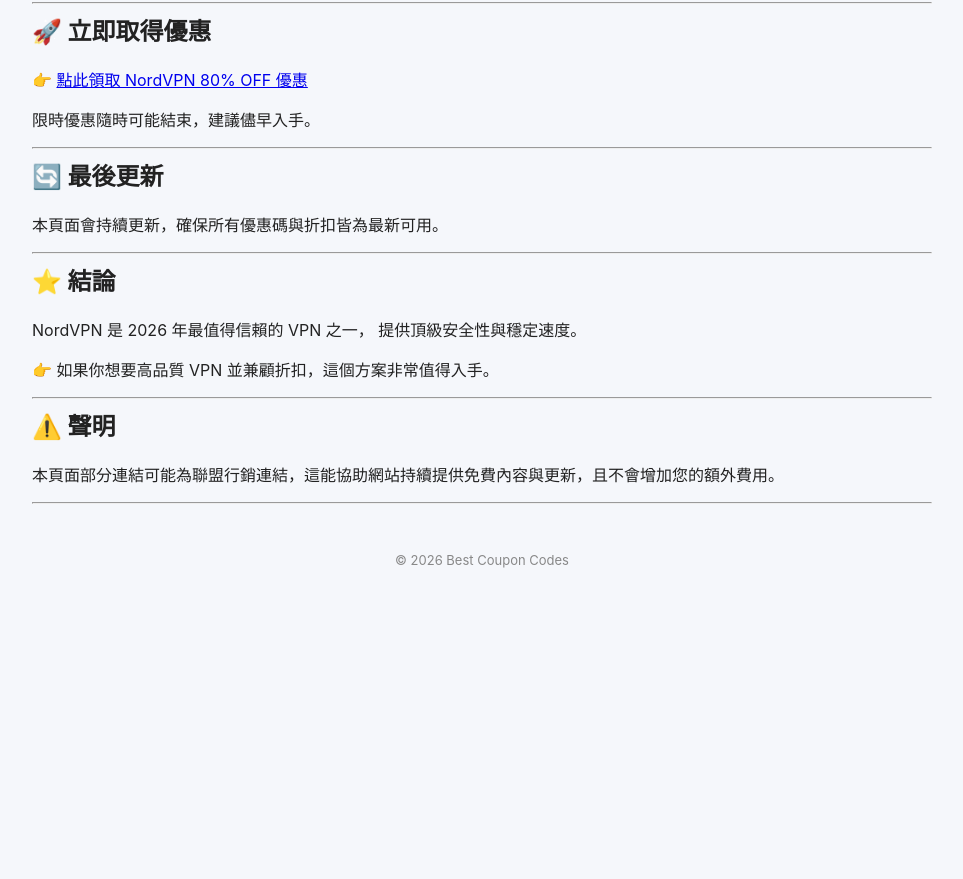
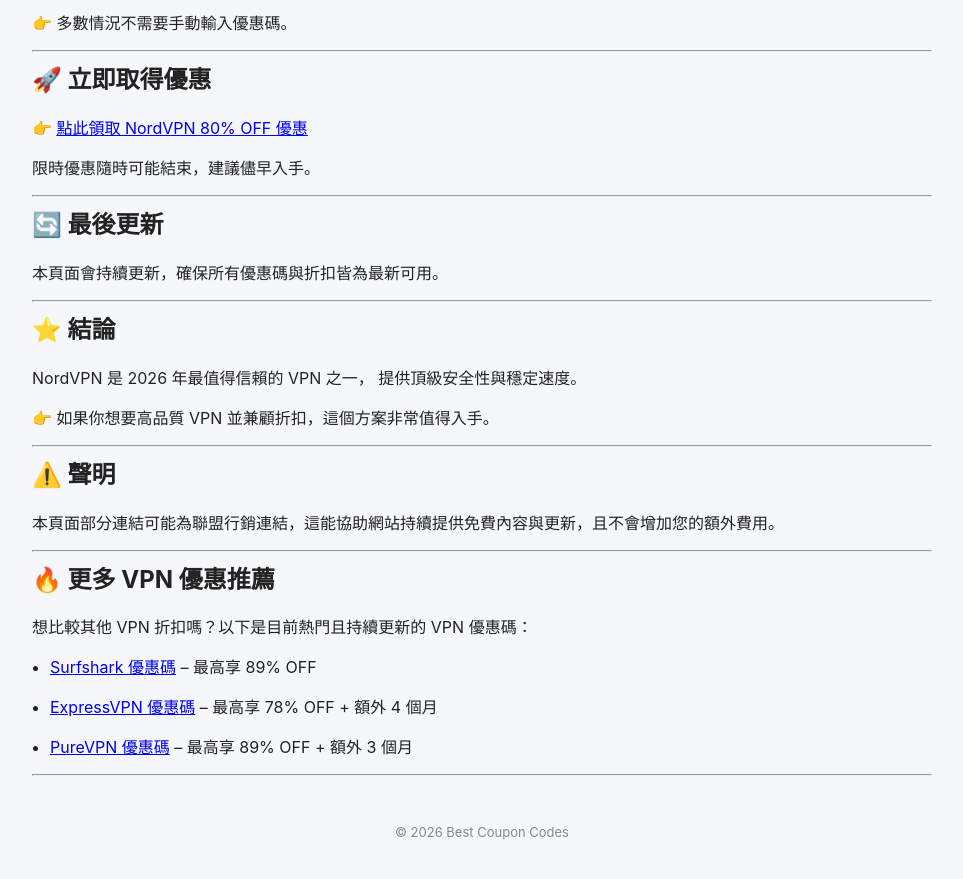
Before and after one commit to BestCouponCodes/best-coupon-codes, a Jekyll site: the page built from nordvpn-coupon-code-zh.md, in a window 1280 px wide and 900 px high, scrolled down 1862 px. Shown: the top 879 px of the window, without its empty margins (158-1121 px from the left). Built offline with Jekyll 4.4.1, drawn with Linux system fonts in a browser that asks for light colours; before the commit the page ends 2490 px from its top, so only the background shows below that; some of the changed text lies outside the part shown.

Commit message:
Update last modified date and add VPN discount section
Updated last modified date and added section for more VPN discounts.

```diff
--- a/nordvpn-coupon-code-zh.md
+++ b/nordvpn-coupon-code-zh.md
@@ -3,11 +3,13 @@ layout: default
 title: NordVPN 優惠碼 2026｜最高 80% 折扣 + 加送額外月份🔥
 description: "整理 2026 最新 NordVPN 優惠碼與折扣資訊，提供有效的 VPN 折扣碼與優惠方案。"
 lang: zh
-last_modified_at: 2026-05-04
+last_modified_at: 2026-06-03
 ---
 
 
 🌐 語言：🇺🇸 [English]({{ site.baseurl }}/nordvpn-coupon-code/) | 🇹🇼 繁體中文 | 🇯🇵 [日本語]({{ site.baseurl }}/nordvpn-coupon-code-ja/) | 🇰🇷 [한국어]({{ site.baseurl }}/nordvpn-coupon-code-ko/)
+
+🏠 [返回優惠碼首頁]({{ site.baseurl }}/)
 
 ---
 
@@ -118,3 +120,22 @@ NordVPN 是 2026 年最值得信賴的 VPN 之一，
 本頁面部分連結可能為聯盟行銷連結，這能協助網站持續提供免費內容與更新，且不會增加您的額外費用。
 
 ---
+
+
+## 🔥 更多 VPN 優惠推薦
+
+
+
+想比較其他 VPN 折扣嗎？以下是目前熱門且持續更新的 VPN 優惠碼：
+
+
+
+* [Surfshark 優惠碼]({{ site.baseurl }}/surfshark-coupon-code/) – 最高享 89% OFF
+
+* [ExpressVPN 優惠碼]({{ site.baseurl }}/expressvpn-coupon-code/) – 最高享 78% OFF + 額外 4 個月
+
+* [PureVPN 優惠碼]({{ site.baseurl }}/purevpn-coupon-code/) – 最高享 89% OFF + 額外 3 個月
+
+
+
+---
```
